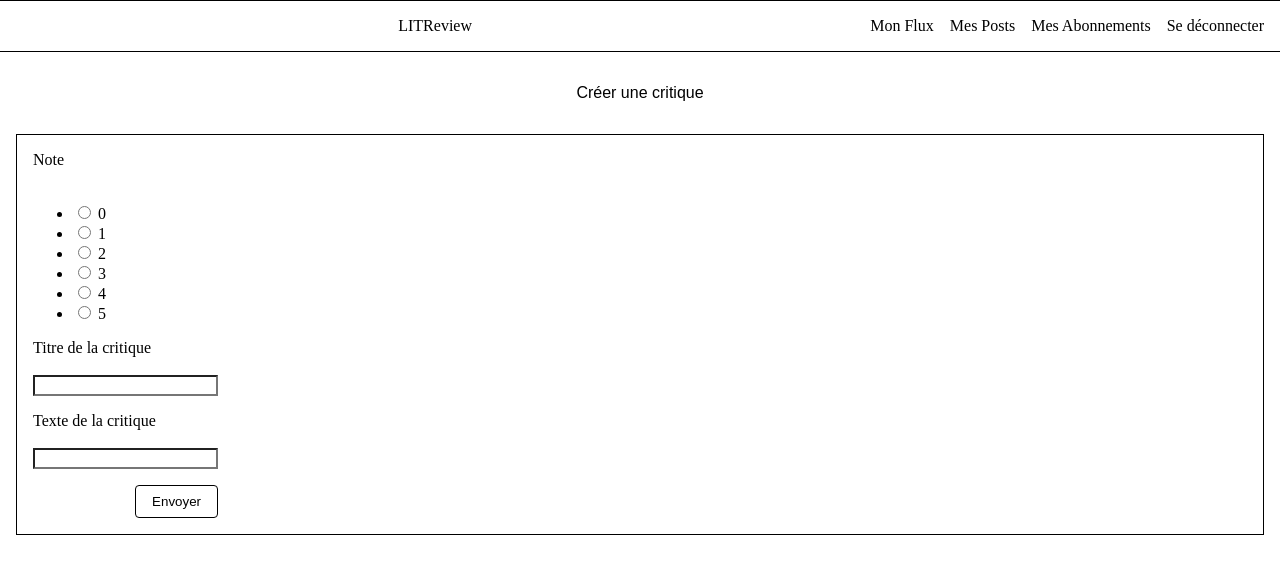
After one commit to hugohlr13/p9_litreview, a Django app: page /create_review_to_ticket/1/ in a window 1280 px wide. The commit adds this page. Shown: the top 574 px of the page. Run offline with Django 3.2, Linux system fonts and the light colour scheme; a user stored in the database is signed in.

Commit message:
Add review to ticket

```diff
--- a/litreview/feed/models.py
+++ b/litreview/feed/models.py
@@ -9,7 +9,6 @@ class Ticket(models.Model):
         to=settings.AUTH_USER_MODEL, on_delete=models.CASCADE)
     image = models.ImageField(null=True, blank=True)
     time_created = models.DateTimeField(auto_now_add=True)
-
 
 class Review(models.Model):
     ticket = models.ForeignKey(to=Ticket, on_delete=models.CASCADE, blank=True, null=True)
--- /dev/null
+++ b/litreview/feed/templates/feed/create_review_to_ticket.html
@@ -0,0 +1,27 @@
+{% extends 'base.html' %}
+{% block content %}
+<h1>Créer une critique</h1>
+<div class="form-container container">
+    <form method="post" enctype="multipart/form-data" class="review-form">
+        {% csrf_token %}
+        <div class="form-field">
+            <label for="id_rating" class="form-label">Note</label>
+            <br><br>
+            {{ form.rating }}
+        </div>
+        <div class="form-field">
+            <label for="id_headline" class="form-label">Titre de la critique</label>
+            <br><br>
+            {{ form.headline }}
+        </div>
+        <div class="form-field">
+            <label for="id_body" class="form-label">Texte de la critique</label>
+            <br><br>
+            {{ form.body }}
+        </div>
+        <div class="button-container-formticket">
+            <button type="submit" class="button">Envoyer</button>
+        </div>
+    </form>
+</div>
+{% endblock %}
--- a/litreview/feed/views.py
+++ b/litreview/feed/views.py
@@ -1,5 +1,5 @@
 from itertools import chain
-from django.shortcuts import render, redirect
+from django.shortcuts import render, redirect, get_object_or_404
 from django.contrib.auth.decorators import login_required
 from django.db.models import CharField, Value
 from .forms import TicketForm, ReviewForm, FollowUsersForm
@@ -70,6 +70,20 @@ def ticket_snippet(request, ticket_id):
     ticket = Ticket.objects.get(id=ticket_id)
     return render(request, 'feed/ticket_snippet.html', {'ticket': ticket})
 
+@login_required
+def create_review_to_ticket(request, ticket_id):
+    if request.method == 'POST':
+        form = ReviewForm(request.POST)
+        if form.is_valid():
+            review = form.save(commit=False)
+            review.user = request.user
+            review.ticket = get_object_or_404(Ticket, id=ticket_id)
+            review.save()
+            return redirect('home')
+    else:
+        form = ReviewForm()
+    return render(request, 'feed/create_review_to_ticket.html', {'form': form})
+
 
 @login_required
 def follow_users(request):
--- a/litreview/litreview/urls.py
+++ b/litreview/litreview/urls.py
@@ -32,6 +32,7 @@ urlpatterns = [
     path('follow-users/', feed.views.follow_users, name='follow_users'),
     path('review/<int:review_id>/', feed.views.review_snippet, name='review_snippet'),
     path('ticket/<int:ticket_id>/', feed.views.ticket_snippet, name='ticket_snippet'),
+    path('create_review_to_ticket/<int:ticket_id>/', feed.views.create_review_to_ticket, name='create_review_to_ticket'),
 ]
 
 urlpatterns += static(settings.MEDIA_URL, document_root=settings.MEDIA_ROOT)
```
Also changed, not shown: litreview/feed/templates/feed/ticket_snippet.html (+4 -4 lines).
